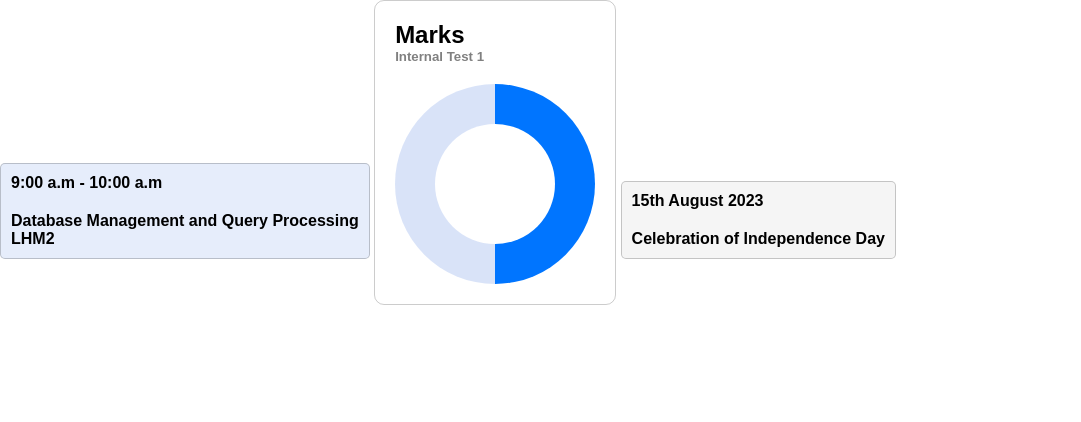
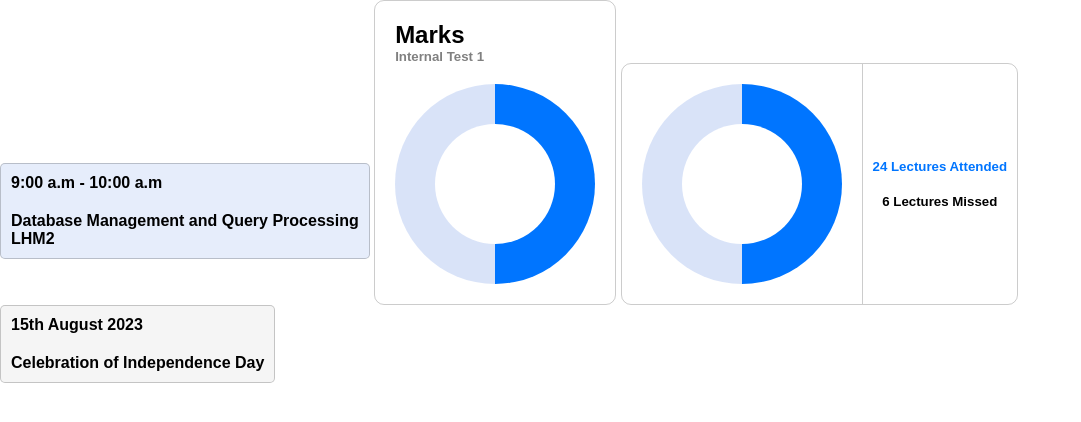
Before and after one commit to ValerianCoelho/Student-Management-System, a Svelte app: page / in a window 1280 px wide. Shown: the top 422 px of the page, without its empty margins (0-1081 px from the left). Built offline with nearby package versions, Linux system fonts and the light colour scheme.

Commit message:
Horizontal Performance Card Added

```diff
--- a/src/App.svelte
+++ b/src/App.svelte
@@ -1,4 +1,5 @@
 <script>
+  import HorizontalPerformanceCard from "./lib/HorizontalPerformanceCard.svelte";
   import Lecture from "./lib/Lecture.svelte";
   import Notice from "./lib/Notice.svelte";
   import PerformanceCard from "./lib/PerformanceCard.svelte";
@@ -7,6 +8,7 @@
 <main>
   <Lecture fromTime='9:00' toTime='10:00' subjectName='Database Management and Query Processing' className='LHM2'/>
   <PerformanceCard/>
+  <HorizontalPerformanceCard completedColor='#0075FF' remainingColor='#d9e3f8' message1='24 Lectures Attended' message2='6 Lectures Missed'/>
   <Notice date='15th August 2023' text='Celebration of Independence Day'/>
 </main>
 
@@ -15,5 +17,6 @@
     margin: 0;
     padding: 0;
     font-family: Arial, Helvetica, sans-serif;
+    box-sizing: border-box;
   }
 </style>
--- /dev/null
+++ b/src/lib/HorizontalPerformanceCard.svelte
@@ -0,0 +1,38 @@
+<script>
+    import DonutChart from "./DonutChart.svelte";
+    export let message1;
+    export let message2;
+    export let completedColor;
+    export let remainingColor;
+
+  </script>
+
+  <div class="horizontal-performance-card">
+      <div class="donut-chart">
+        <DonutChart completed=50 {completedColor} {remainingColor}/>
+      </div>
+      <div class="performance-data">
+        <h5 class="msg-1" style:color={completedColor}>{message1}</h5>
+        <h5 class="msg-2">{message2}</h5>
+      </div>
+  </div>
+
+  <style>
+    .horizontal-performance-card {
+      border: 1px solid rgba(0, 0, 0, .2);
+      border-radius: 10px;
+      display: inline-flex;
+    }
+    .donut-chart {
+        padding: 20px;
+    }
+    .performance-data {
+        border-left: 1px solid rgba(0, 0, 0, .2);
+        padding: 10px;
+        display: flex;
+        justify-content: center;
+        align-items: center;
+        flex-direction: column;
+        gap: 20px;
+    }
+  </style>
```
